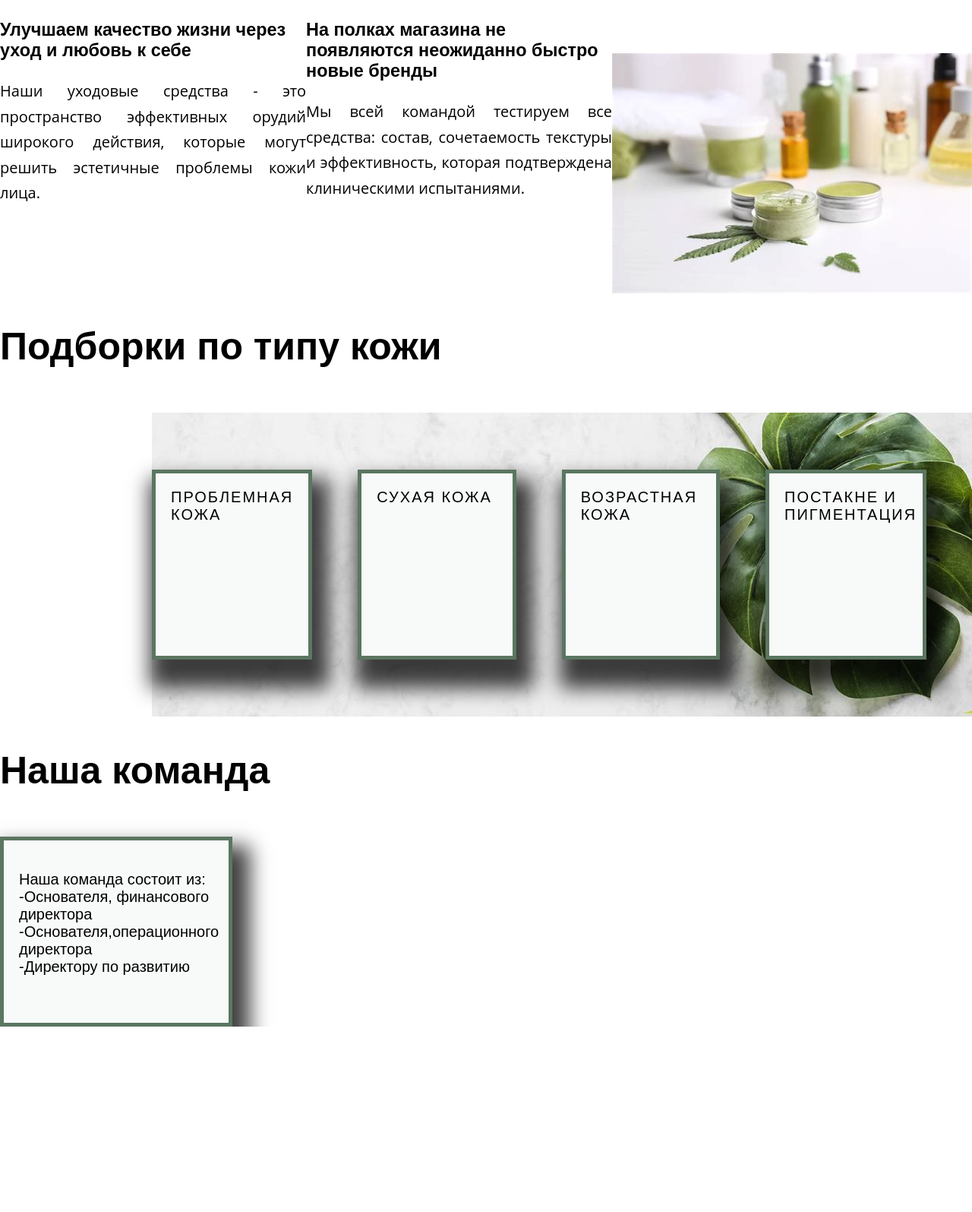
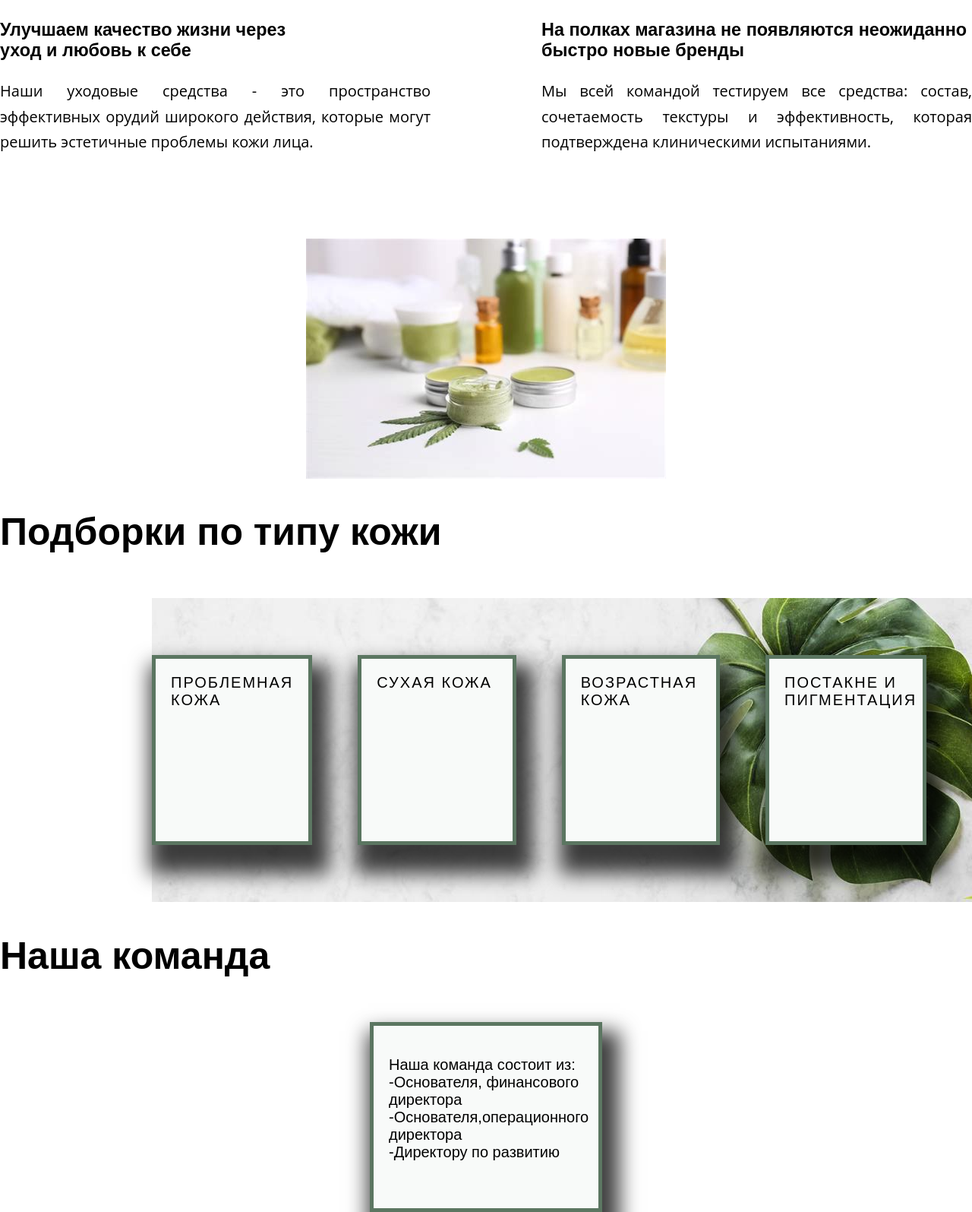
Before and after one commit to ZhetenkovaKsenia/care, a plain HTML site: page index.html in a window 1280 px wide. Shown: the part 1141-2736 px from the top of the page at 76% size. Before the commit the page ends 2492 px from the top, so only its background shows below. Drawn offline with Linux system fonts and the light colour scheme.

Commit message:
Add files via upload

```diff
--- a/css/main.css
+++ b/css/main.css
@@ -70,8 +70,13 @@ header a{
    color: black;
    text-decoration: none;
 }
-section.about{
+.about{
 padding-top: 350px;
+}
+
+.main_photo{
+   margin-left: auto;
+margin-right: auto;
 }
 .container{
 display: flex;
@@ -153,15 +158,14 @@ box-shadow: 10px 25px 25px 13px rgba(0,0,0,0.75);
     letter-spacing: 0.1em;
     background: url(../img/c.jpg);
    }
-   .collectiv{
-   background: url("C:\Users\zelte\Desktop\Осн.веб-програм\сайт о продаже\img\photo.jpg");
-}
-div.collectiv{
+
+.collectiv{
    background: #f8faf9;
    border: 5px solid  #5b7661;
    width:20%;
    height: 200px;
-   margin-right: 60px;
+   margin-right: auto;
+   margin-left: auto;
       padding: 20px;
    -webkit-box-shadow: 10px 25px 25px 13px rgba(0,0,0,0.75);
 -moz-box-shadow: 10px 25px 25px 13px rgba(0,0,0,0.75);
--- a/index.html
+++ b/index.html
@@ -32,7 +32,7 @@
     <a href="#" class ="cnopka">Заказать здесь</a>
   </div>
 
-<section class = "about">
+<div class="about">
   <h2> О нас</h2>
       <section class = "container">
                <div class=" desc-left">
@@ -47,12 +47,12 @@
            </p>
          </div>
 </div>
-<br><div class = "photo"></br>
-  <img src="img/th.jpg" alt="photo1">
+<br>
+<div class = "photo">
+  <img class="main_photo" src="img/th.jpg" alt="photo1">
 </div>
-</section>
-</section>
-</section>
+          </section>
+        </div>
 <h2>Подборки по типу кожи</h2>
   <footer class="footer">
 
```
